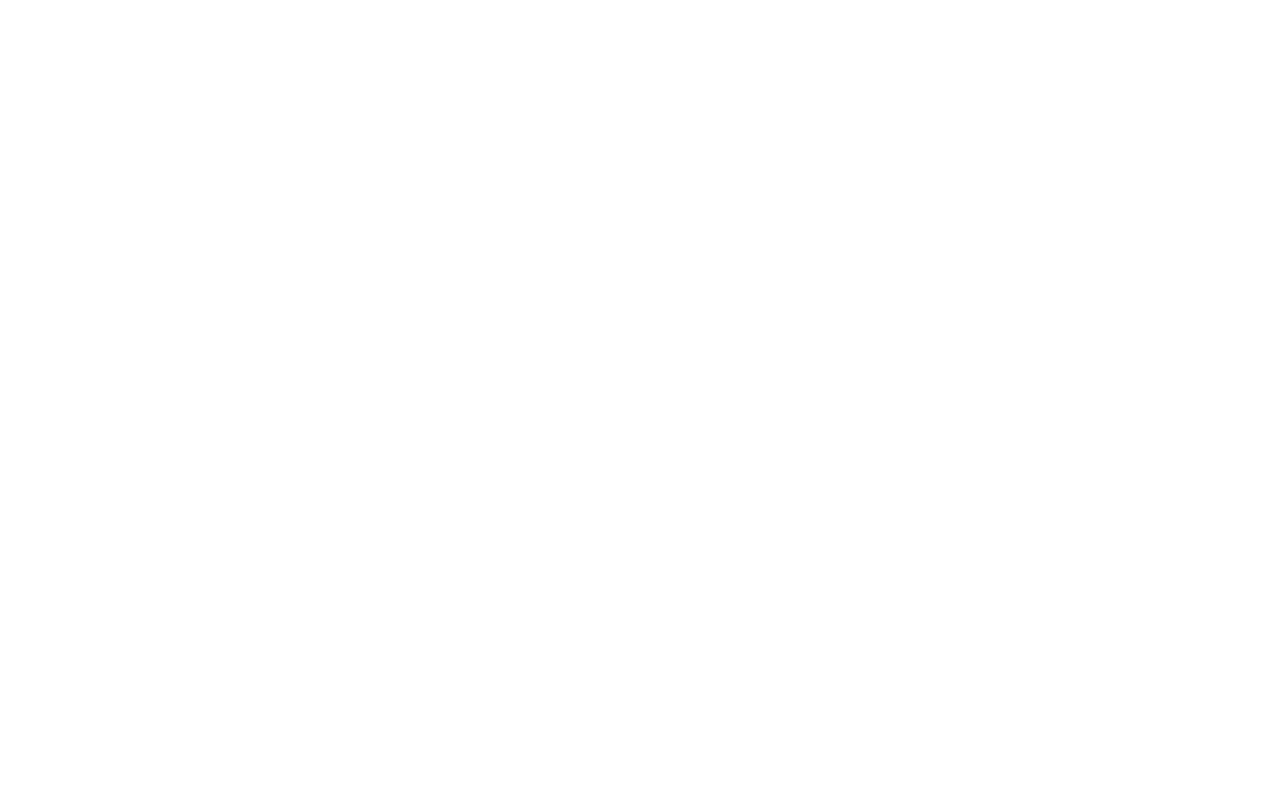
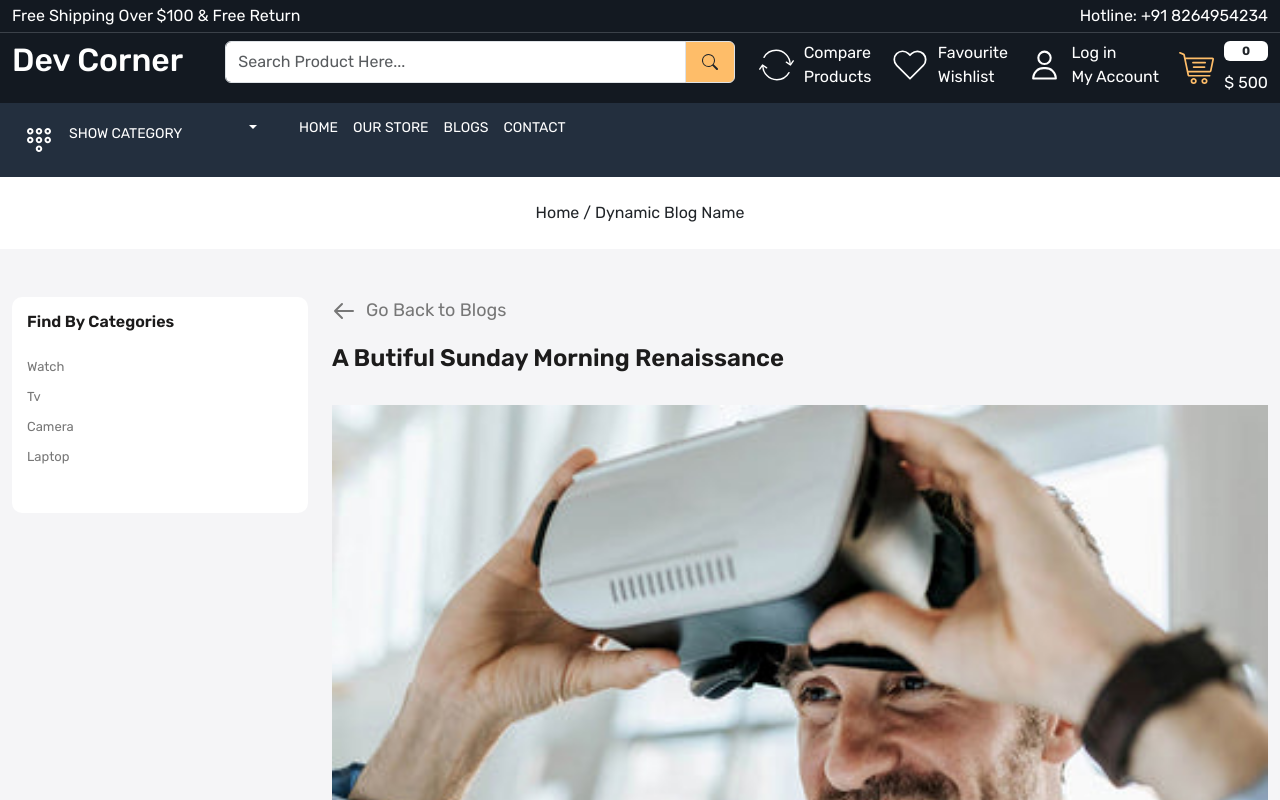
Before and after one commit to MuhammadZamin132611/ecommerce-fronted, a React (Create React App) app: page /single-blogs in a window 1280 px wide. Before the commit this address had no page. Shown: the top 800 px of the page. Built offline with nearby package versions, Linux system fonts and the light colour scheme.

Commit message:
adding single blogs pages

```diff
--- a/src/App.css
+++ b/src/App.css
@@ -295,6 +295,21 @@
   font-size: 13px;
   line-height: 22px;
   color: var(--color-777777);
+}
+.single-blog-card a{
+  color: var(--color-777777);
+  font-size: 18px;
+  margin-bottom: 20px;
+}
+.single-blog-card h3 {
+  font-size: 24px;
+  font-weight: 600;
+  color: var(--color-1c1b1b);
+}
+
+.single-blog-card p {
+  color: var(--color-777777);
+  font-size: 14px;
 }
 
 /* Blog Part end */
@@ -672,9 +687,10 @@
   color: white;
 }
 
-.auth-card>p{
+.auth-card>p {
   font-size: 13px;
 
   color: var(--color-777777);
 }
+
 /* auth-card end */
--- a/src/App.js
+++ b/src/App.js
@@ -13,6 +13,7 @@
 import Forgotpassword from './pages/Forgotpassword';
 import Signup from './pages/Signup';
 import ResetPassword from './pages/ResetPassword';
+import SingleBlock from './pages/SingleBlock';
 function App() {
   return <>
     <BrowserRouter>
@@ -23,6 +24,7 @@
           <Route path='contact' element={<Contact />} />
           <Route path='store' element={<OurStore />} />
           <Route path='blogs' element={<Blog />} />
+          <Route path='single-blogs' element={<SingleBlock />} />
           <Route path='compare-product' element={<CompareProduct />} />
           <Route path='wishlist' element={<Wishlist />} />
           <Route path='login' element={<Login />} />
--- a/src/components/BlogCard.js
+++ b/src/components/BlogCard.js
@@ -13,7 +13,7 @@
                         <p className="date">1 Dec 2022</p>
                         <h5 className="title">A beautiful sunday morning renaissance</h5>
                         <p className="desc"> I can be a React component, multiple React components, or just some text.</p>
-                        <Link to='' className='button'>Read Mode</Link>
+                        <Link to='/single-blogs' className='button'>Read Mode</Link>
                     </div>
                 </div>
 
--- /dev/null
+++ b/src/pages/SingleBlock.js
@@ -0,0 +1,42 @@
+import React from 'react';
+import Meta from '../components/Meta';
+import BreadCrumb from '../components/BreadCrumb';
+import { Link } from 'react-router-dom';
+import { HiOutlineArrowLeft } from 'react-icons/hi';
+const SingleBlock = () => {
+    return (
+        <div>
+            <Meta title={"Dynamic Blog Name"} />
+            <BreadCrumb title="Dynamic Blog Name" />
+            <div className="bolg-wrapper home-wrapper-2 py-5">
+                <div className="container-xxl">
+                    <div className="row">
+                        <div className="col-3">
+                            <div className='filter-card mb-3'>
+                                <h3 className="filter-title">Find By Categories </h3>
+                                <div>
+                                    <ul className='ps-0'>
+                                        <li>Watch</li>
+                                        <li>Tv</li>
+                                        <li>Camera</li>
+                                        <li>Laptop</li>
+                                    </ul>
+                                </div>
+                            </div>
+                        </div>
+                        <div className="col-9">
+                            <div className="single-blog-card">
+                                <Link to="/blogs" className='d-flex align-items-center gap-10'><HiOutlineArrowLeft className='fs-4'/>Go Back to Blogs</Link>
+                                <h3 className="title">A Butiful Sunday Morning Renaissance</h3>
+                                <img src="images/blog-1.jpg" className='img-fluid w-100 my-4' alt="blog" />
+                                <p>Lorem ipsum dolor sit amet, consectetur adipiscing elit. Aliquam augue tortor, viverra mattis diam et, blandit laoreet turpis. Morbi at metus ut erat eleifend cursus vitae sit amet ex. Aenean auctor a ex sed finibus. Vestibulum sapien lacus, sodales vel ultrices quis, convallis sit amet neque. Mauris hendrerit metus dui, porttitor imperdiet arcu pharetra nec. Vestibulum non vestibulum nunc, imperdiet consectetur ligula. Vestibulum tincidunt purus ut suscipit blandit. Mauris at urna sit amet urna tincidunt iaculis. Vivamus sapien lacus, efficitur sit amet efficitur non, pellentesque vulputate enim. Sed egestas velit erat, vitae pellentesque leo semper a. In quis ultrices elit.</p>
+                            </div>
+                        </div>
+                    </div>
+                </div>
+            </div>
+        </div>
+    );
+}
+
+export default SingleBlock;
```
